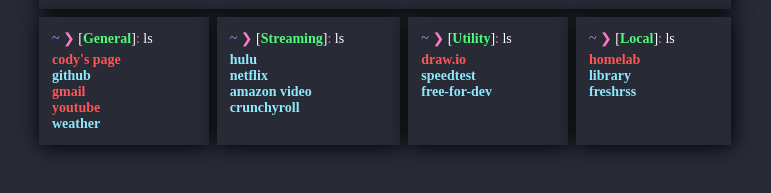
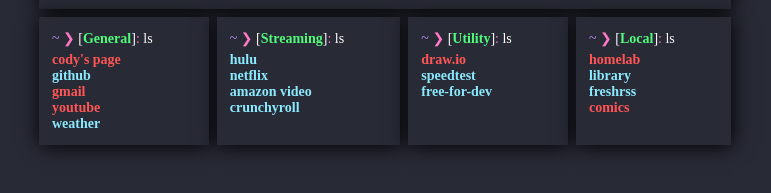
Before and after one commit to zenxr/zenxr.github.io, a Jekyll site: the page startpage/index.html, which Jekyll copies as it is, in a window 1280 px wide. Shown: the part 354-547 px from the top of the page, without its empty margins (255-1026 px from the left). Built offline with Jekyll 4.4.1, drawn with Linux system fonts in a browser that asks for light colours.

Commit message:
Update index.html

```diff
--- a/startpage/index.html
+++ b/startpage/index.html
@@ -45,6 +45,7 @@
 					<a class="red" href="https://home.lab">homelab</a>
 					<a class="cyan" href="http://home.lab/library">library</a>
 					<a class="cyan" href="http://home.lab/news">freshrss</a>
+					<a class="red" href="http://home.lab/comics">comics</a>
 				</div>
 
 			</div>
```
